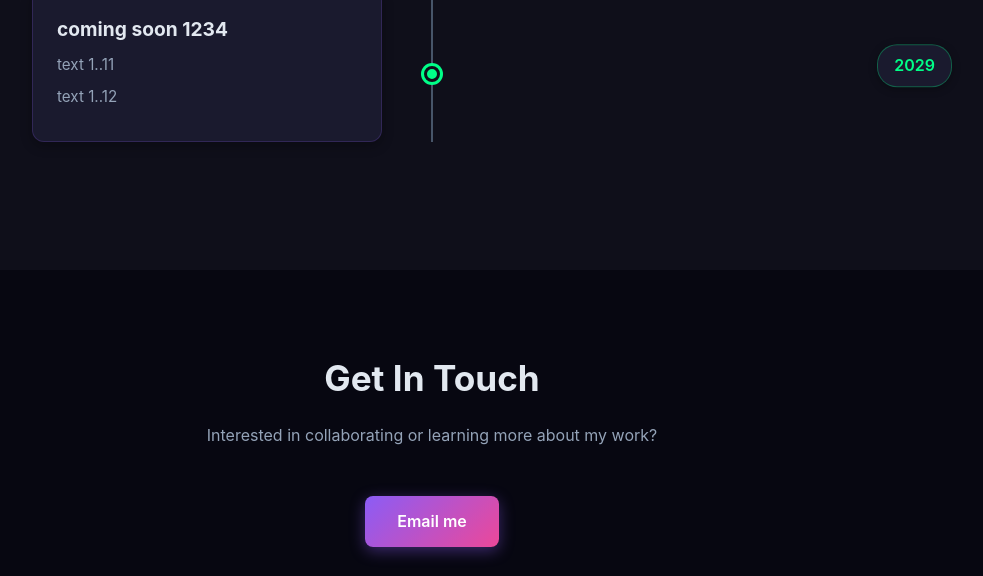
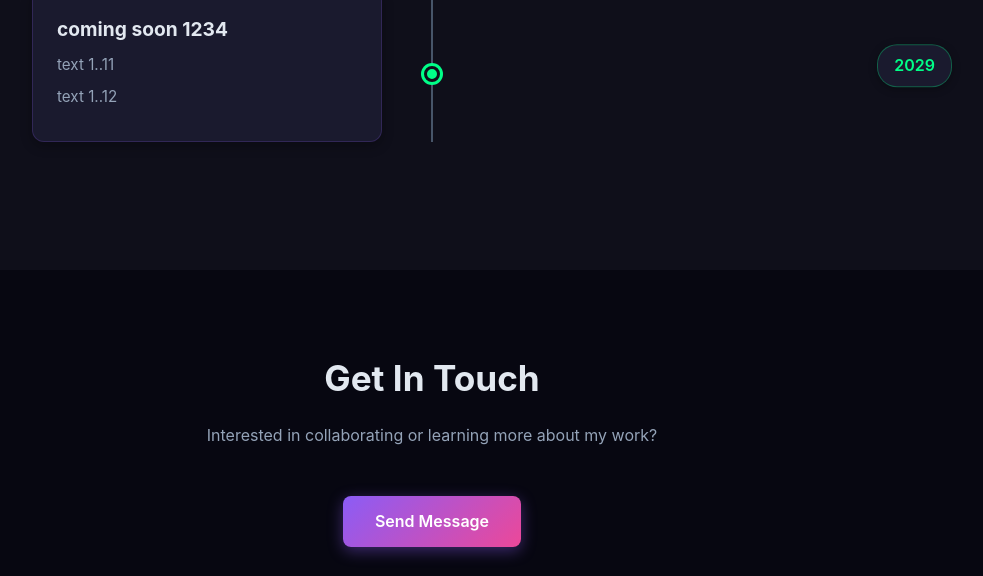
Before and after one commit to yasser-afk11/My-portfolio, a plain HTML site: page index.html in a window 1280 px wide. Shown: the part 2829-3405 px from the top of the page, without its empty margins (208-1191 px from the left). Drawn offline with Linux system fonts and the light colour scheme.

Commit message:
Update index.html

```diff
--- a/index.html
+++ b/index.html
@@ -196,7 +196,7 @@
             <p>Interested in collaborating or learning more about my work?</p>
         </div>
         <a href="https://mail.google.com/mail/?view=cm&fs=1&to=mylakhfif@gmail.com"
-            target="_blank" class="cta-button">Email me</a>
+            target="_blank" class="cta-button">Send Message</a>
         <div class="social-links">
             <a href="https://www.linkedin.com/in/mohamed-yasser-lakhfif-3b6200281/" target="_blank" class="social-link"><i class="fab fa-linkedin-in"></i></a>
             <a href="https://github.com/yasser-afk11" target="_blank" class="social-link"><i class="fab fa-github"></i></a>
```
